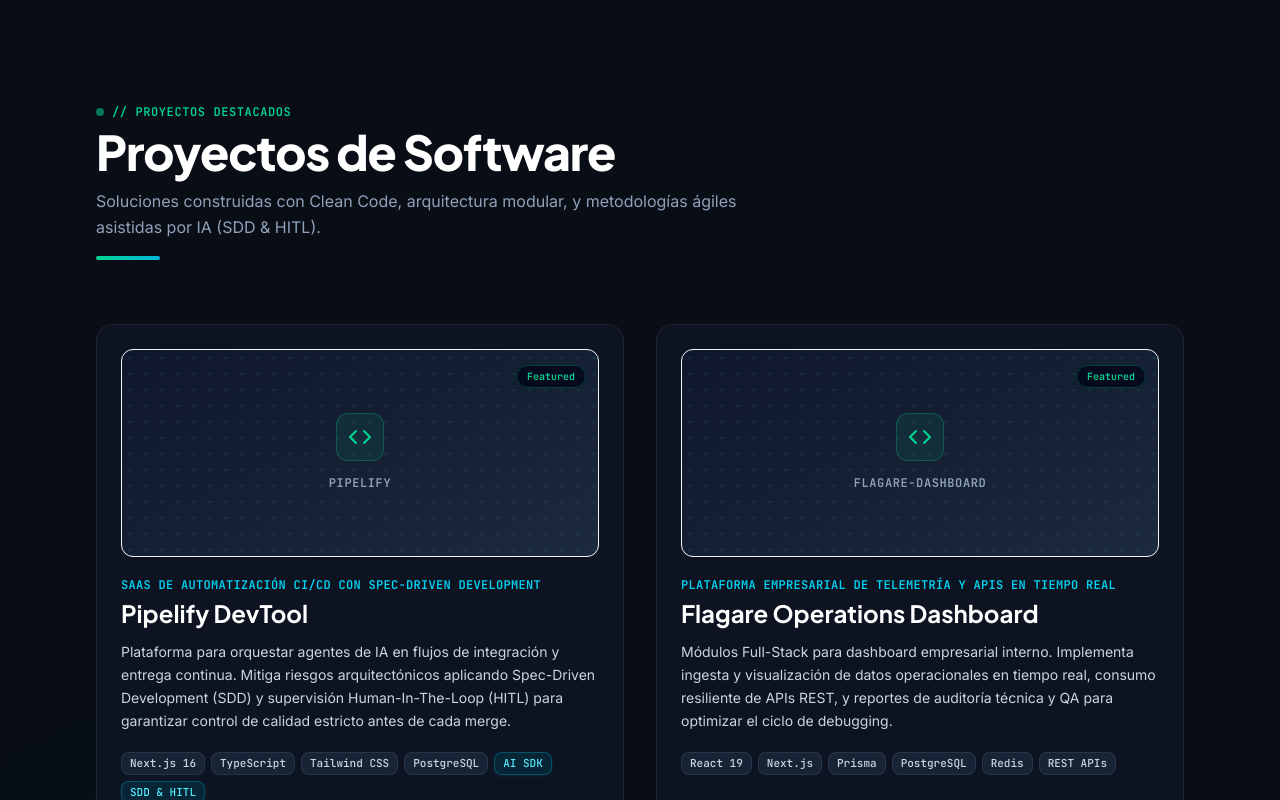
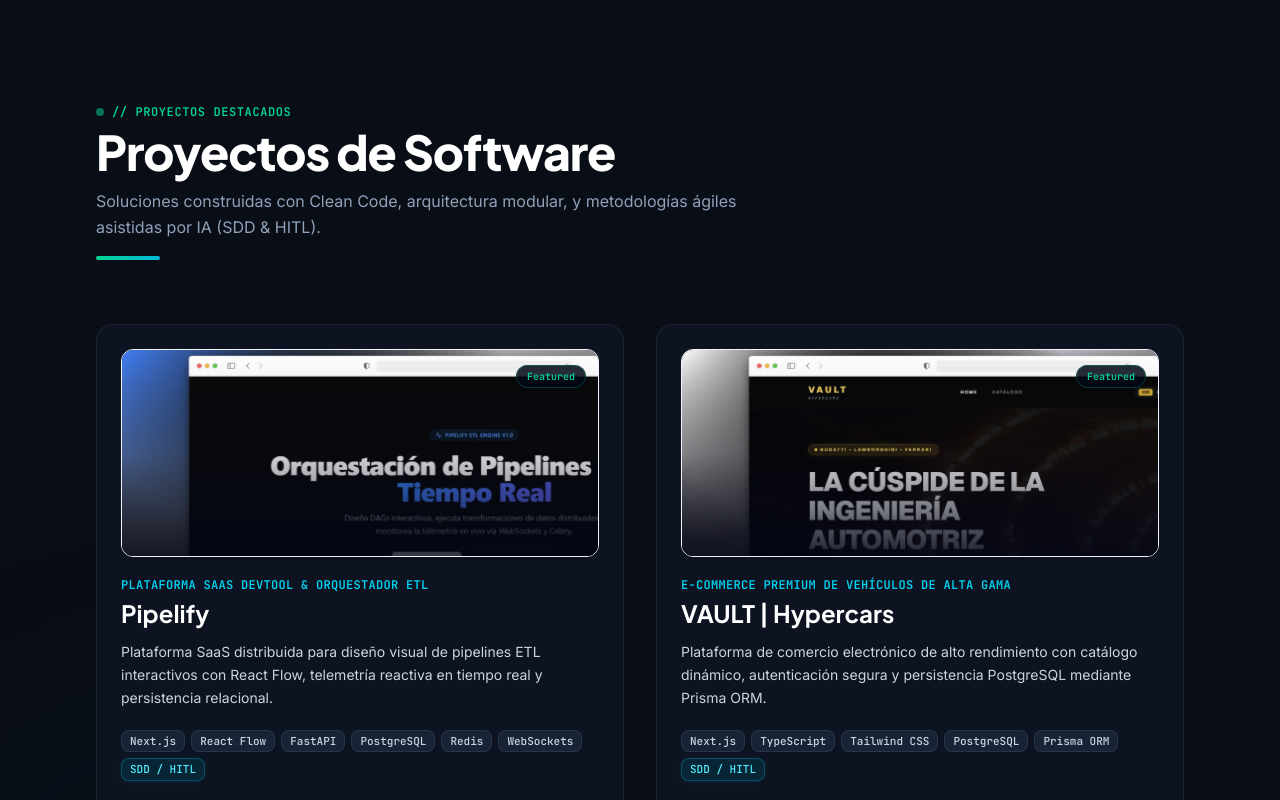
Before and after one commit to JoisRosalesDev/new-portfolio, an Astro site: page / in a window 1280 px wide. Shown: the part 2000-2800 px from the top of the page. Built offline with nearby package versions, Linux system fonts and the light colour scheme; Astro itself is replaced by a stand-in of ours.

Commit message:
feat: add portfolio components, data structures, types, and image assets

```diff
--- a/src/components/molecules/EducationCard.astro
+++ b/src/components/molecules/EducationCard.astro
@@ -7,13 +7,29 @@
   period?: string;
   badge?: string;
   description?: string;
+  image?: string;
 }
 
-const { title, subtitle, period, badge, description } = Astro.props;
+const { title, subtitle, period, badge, description, image } = Astro.props;
 ---
 
-<div class="glass-card rounded-2xl p-6 transition-all duration-300 hover:border-emerald-500/40 hover:-translate-y-1 flex flex-col justify-between" data-reveal="education">
+<div class="glass-card rounded-2xl p-5 sm:p-6 transition-all duration-300 hover:border-emerald-500/40 hover:-translate-y-1 flex flex-col justify-between group" data-reveal="education">
   <div>
+    {image && (
+      <div class="relative w-full h-44 sm:h-48 rounded-xl overflow-hidden mb-4 bg-slate-900 border border-slate-750/70">
+        <img
+          src={image}
+          alt={`Acreditación de ${title}`}
+          loading="lazy"
+          decoding="async"
+          width={800}
+          height={600}
+          class="w-full h-full object-cover object-center transition-transform duration-500 ease-out group-hover:scale-105"
+        />
+        <div class="absolute inset-0 bg-gradient-to-t from-slate-950/70 via-transparent to-transparent pointer-events-none"></div>
+      </div>
+    )}
+
     <div class="flex items-start justify-between gap-3 mb-3">
       <div class="w-10 h-10 rounded-xl bg-cyan-500/10 border border-cyan-500/30 flex items-center justify-center text-cyan-400 shrink-0">
         <TechIcon name="sparkles" size={20} />
@@ -25,7 +41,7 @@
       )}
     </div>
 
-    <h3 class="text-lg sm:text-xl font-bold font-display text-white mb-1">
+    <h3 class="text-lg sm:text-xl font-bold font-display text-white mb-1 group-hover:text-emerald-300 transition-colors">
       {title}
     </h3>
     <p class="text-sm font-medium text-cyan-300 font-display mb-2">
--- a/src/components/molecules/ProjectCard.astro
+++ b/src/components/molecules/ProjectCard.astro
@@ -18,10 +18,21 @@
 >
   <div>
     <!-- Card Media / Preview Header -->
-    <div class="relative w-full h-48 sm:h-52 rounded-xl overflow-hidden mb-5 bg-gradient-to-br from-slate-900 via-slate-850 to-slate-800 border border-slate-750/70 flex items-center justify-center group-hover:border-emerald-500/30 transition-colors">
-      <!-- Decorative geometric pattern representing dev architecture -->
-      <div class="absolute inset-0 opacity-20 bg-[radial-gradient(#10b981_1px,transparent_1px)] [background-size:16px_16px]"></div>
-
+    <div class="relative w-full h-48 sm:h-52 rounded-xl overflow-hidden mb-5 bg-slate-900 border border-slate-750/70 flex items-center justify-center group-hover:border-emerald-500/40 transition-colors">
+      {project.image ? (
+        <div class="w-full h-full relative overflow-hidden">
+          <img
+            src={project.image}
+            alt={`Captura del proyecto ${project.title}`}
+            loading="lazy"
+            decoding="async"
+            width={1280}
+            height={720}
+            class="w-full h-full object-cover object-top transition-transform duration-500 ease-out group-hover:scale-105"
+          />
+          <div class="absolute inset-0 bg-gradient-to-t from-slate-950/80 via-slate-950/15 to-transparent pointer-events-none"></div>
+        </div>
+      ) : (
         <div class="relative z-10 text-center p-4">
           <div class="w-12 h-12 rounded-xl bg-emerald-500/10 border border-emerald-500/30 flex items-center justify-center mx-auto mb-2 text-emerald-400 group-hover:scale-110 transition-transform duration-300">
             <TechIcon name="code" size={24} />
@@ -30,13 +41,16 @@
             {project.id}
           </span>
         </div>
+      )}
 
-      <!-- Accent Top Badge -->
+      <!-- Accent Top Badge for Featured Projects -->
+      {project.featured && (
         <div class="absolute top-3 right-3 z-20">
-        <span class="px-2.5 py-1 rounded-full text-[10px] font-mono font-semibold bg-slate-950/80 text-emerald-400 border border-emerald-500/30 backdrop-blur-md">
+          <span class="px-2.5 py-1 rounded-full text-[10px] font-mono font-semibold bg-slate-950/85 text-emerald-400 border border-emerald-500/30 backdrop-blur-md shadow-sm">
             Featured
           </span>
         </div>
+      )}
     </div>
 
     <!-- Titles -->
--- a/src/components/organisms/EducationSection.astro
+++ b/src/components/organisms/EducationSection.astro
@@ -37,6 +37,7 @@
           title={cert.title}
           subtitle={cert.issuer}
           badge="Acreditado"
+          image={cert.image}
         />
       ))}
     </div>
--- a/src/data/portfolio.ts
+++ b/src/data/portfolio.ts
@@ -27,51 +27,51 @@
 export const featuredProjects: Project[] = [
   {
     id: 'pipelify',
-    title: 'Pipelify DevTool',
-    subtitle: 'SaaS de automatización CI/CD con Spec-Driven Development',
+    title: 'Pipelify',
+    subtitle: 'Plataforma SaaS DevTool & Orquestador ETL',
     description:
-      'Plataforma para orquestar agentes de IA en flujos de integración y entrega continua. Mitiga riesgos arquitectónicos aplicando Spec-Driven Development (SDD) y supervisión Human-In-The-Loop (HITL) para garantizar control de calidad estricto antes de cada merge.',
-    image: '/projects/pipelify.webp',
-    tags: ['Next.js 16', 'TypeScript', 'Tailwind CSS', 'PostgreSQL', 'AI SDK', 'SDD & HITL'],
-    demoUrl: 'https://pipelify-demo.vercel.app',
-    githubUrl: 'https://github.com/JoisRosalesDev/new-portfolio',
+      'Plataforma SaaS distribuida para diseño visual de pipelines ETL interactivos con React Flow, telemetría reactiva en tiempo real y persistencia relacional.',
+    image: '/image/proyectos/pipelify-cover.webp',
+    tags: ['Next.js', 'React Flow', 'FastAPI', 'PostgreSQL', 'Redis', 'WebSockets', 'SDD / HITL'],
+    demoUrl: 'https://pipelify.vercel.app/',
+    githubUrl: 'https://github.com/JoisRosalesDev/pipelify',
     featured: true,
   },
   {
-    id: 'flagare-dashboard',
-    title: 'Flagare Operations Dashboard',
-    subtitle: 'Plataforma empresarial de telemetría y APIs en tiempo real',
+    id: 'vault-hypercars',
+    title: 'VAULT | Hypercars',
+    subtitle: 'E-commerce Premium de Vehículos de Alta Gama',
     description:
-      'Módulos Full-Stack para dashboard empresarial interno. Implementa ingesta y visualización de datos operacionales en tiempo real, consumo resiliente de APIs REST, y reportes de auditoría técnica y QA para optimizar el ciclo de debugging.',
-    image: '/projects/flagare-dashboard.webp',
-    tags: ['React 19', 'Next.js', 'Prisma', 'PostgreSQL', 'Redis', 'REST APIs'],
-    demoUrl: 'https://flagare-dashboard.vercel.app',
-    githubUrl: 'https://github.com/JoisRosalesDev/new-portfolio',
+      'Plataforma de comercio electrónico de alto rendimiento con catálogo dinámico, autenticación segura y persistencia PostgreSQL mediante Prisma ORM.',
+    image: '/image/proyectos/vault-hypercars.webp',
+    tags: ['Next.js', 'TypeScript', 'Tailwind CSS', 'PostgreSQL', 'Prisma ORM', 'SDD / HITL'],
+    demoUrl: 'https://vault-hypercars.vercel.app/',
+    githubUrl: 'https://github.com/JoisRosalesDev/vault-hypercars',
     featured: true,
   },
   {
-    id: 'queuemail-engine',
-    title: 'QueueMail Engine',
-    subtitle: 'Sistema distribuido de envío masivo con colas Redis',
+    id: 'yeezy-verse',
+    title: 'Yeezy-Verse',
+    subtitle: 'Monografía Digital & Archivo Cultural',
     description:
-      'Arquitectura de alto rendimiento para despacho automatizado de campañas de correo masivo. Integra colas asíncronas con Redis y Docker para control de flujo, balanceo de carga, reintentos con backoff y monitoreo de tasa de entrega.',
-    image: '/projects/queuemail.webp',
-    tags: ['Node.js', 'Redis', 'Docker', 'PostgreSQL', 'TypeScript', 'BullMQ'],
-    demoUrl: 'https://queuemail.vercel.app',
-    githubUrl: 'https://github.com/JoisRosalesDev/new-portfolio',
+      'Experiencia interactiva con estética brutalista y animaciones coreografiadas de alto rendimiento sin sobrecargar el hilo principal del navegador.',
+    image: '/image/proyectos/yeezy-verse-cover.webp',
+    tags: ['Astro', 'Tailwind CSS', 'GSAP', 'TypeScript', 'SDD / HITL'],
+    demoUrl: 'https://yeezy-verse.vercel.app/',
+    githubUrl: 'https://github.com/JoisRosalesDev/yeezy-verse',
     featured: true,
   },
   {
-    id: 'devinventory-core',
-    title: 'DevInventory Core',
-    subtitle: 'Sistema escalable de control de inventario y autenticación',
+    id: 'paws-at-route',
+    title: 'Paws At Route',
+    subtitle: 'Plataforma para Servicios y Cuidado de Mascotas',
     description:
-      'Solución integral de gestión de existencias con control de acceso basado en roles (RBAC). Diseñado con arquitectura limpia, transacciones auditables en PostgreSQL mediante Prisma, y flujos de autenticación robustos.',
-    image: '/projects/devinventory.webp',
-    tags: ['Astro', 'React', 'Prisma', 'PostgreSQL', 'Tailwind CSS', 'TypeScript'],
-    demoUrl: 'https://devinventory.vercel.app',
-    githubUrl: 'https://github.com/JoisRosalesDev/new-portfolio',
-    featured: true,
+      'Aplicación web para vincular a dueños de mascotas con cuidadores y paseadores verificados con geolocalización y agenda.',
+    image: '/image/proyectos/paws-at-route-cover.webp',
+    tags: ['React', 'Node.js', 'Ionic', 'Tailwind CSS'],
+    demoUrl: 'https://pawsatroute.netlify.app/',
+    githubUrl: 'https://github.com/vMattS/PawsAtRoute',
+    featured: false,
   },
 ];
 
@@ -158,13 +158,16 @@
   {
     title: 'Scrum Fundamentals Certified (SFC)',
     issuer: 'SCRUMstudy',
+    image: '/image/certificados/certificado-scrum.webp',
   },
   {
     title: 'English Language Certificate (B1 Level)',
     issuer: 'TalkChile',
+    image: '/image/certificados/certificado-inglés.webp',
   },
   {
     title: 'Certificado de Título Profesional',
     issuer: 'Duoc UC',
+    image: '/image/certificados/certificado-título-profesional.webp',
   },
 ];
--- a/src/types/portfolio.ts
+++ b/src/types/portfolio.ts
@@ -49,10 +49,12 @@
   institution: string;
   location: string;
   period: string;
+  image?: string;
 }
 
 export interface CertificationItem {
   title: string;
   issuer: string;
   credentialUrl?: string;
+  image?: string;
 }
```
Also changed, not shown: public/image/certificados/certificado-inglés.webp (added), public/image/certificados/certificado-scrum.webp (added), public/image/certificados/certificado-título-profesional.webp (added), public/image/proyectos/paws-at-route-cover.webp (added), public/image/proyectos/pipelify-cover.webp (added), public/image/proyectos/vault-hypercars.webp (added), public/image/proyectos/yeezy-verse-cover.webp (added). Lines whose indentation alone changed are shown as unchanged.
